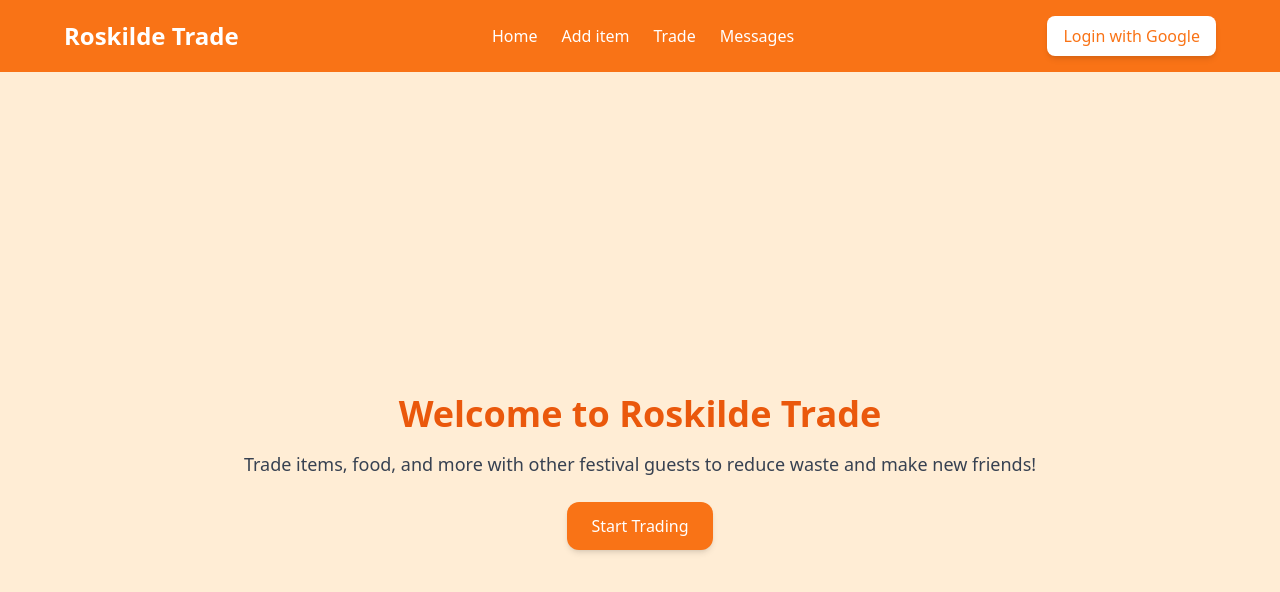
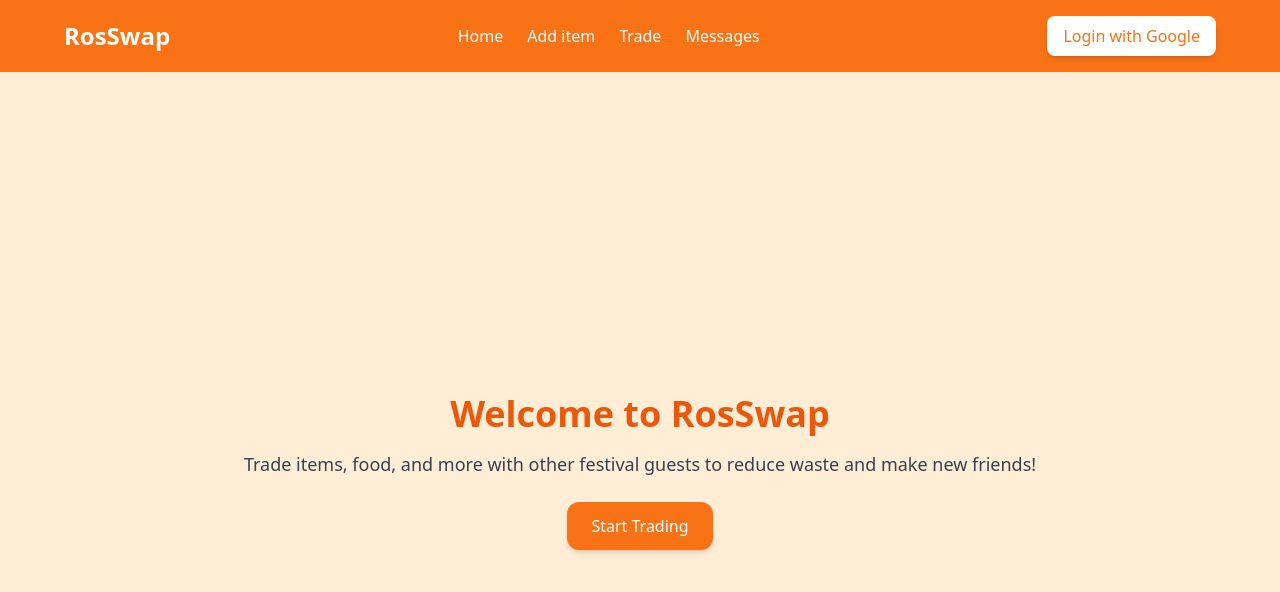
Before and after one commit to criller7070/roskilde-trade-app, a React (Vite) app in the folder frontend/: page / in a window 1280 px wide. Shown: the top 592 px of the page. Built offline with nearby package versions, Linux system fonts and the light colour scheme; no server answers.

Commit message:
update branding from "Roskilde Trade" to "RosSwap" in Home and Navbar components

```diff
--- a/frontend/src/components/Home.jsx
+++ b/frontend/src/components/Home.jsx
@@ -5,7 +5,7 @@
 
     return (
       <div className="min-h-screen bg-orange-100 flex flex-col items-center justify-center text-center p-6">
-        <h1 className="text-4xl font-bold text-orange-600">Welcome to Roskilde Trade</h1>
+        <h1 className="text-4xl font-bold text-orange-600">Welcome to RosSwap</h1>
         <p className="text-lg text-gray-700 mt-4">
           Trade items, food, and more with other festival guests to reduce waste and make new friends!
         </p>
--- a/frontend/src/components/Navbar.jsx
+++ b/frontend/src/components/Navbar.jsx
@@ -27,7 +27,7 @@
   return (
     <nav className="bg-orange-500 text-white py-4 px-6 shadow-md">
       <div className="max-w-6xl mx-auto flex justify-between items-center">
-        <h1 className="text-2xl font-bold">Roskilde Trade</h1>
+        <h1 className="text-2xl font-bold">RosSwap</h1>
 
         <div className="hidden md:flex space-x-6">
           <Link to="/" className="hover:underline">Home</Link>
```
